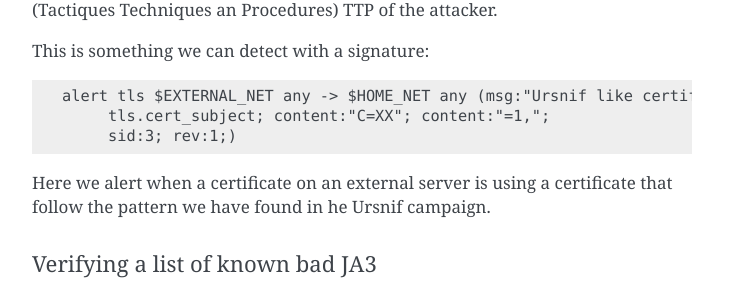
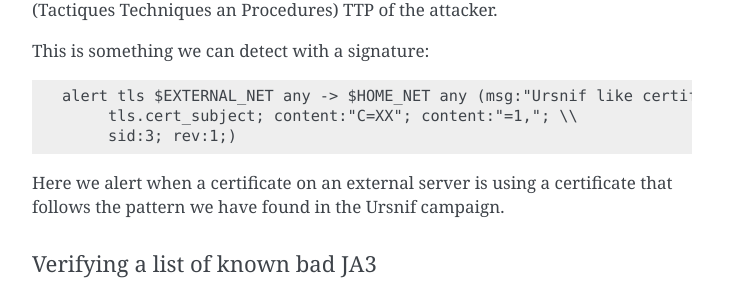
Before and after one commit to StamusNetworks/suricata-4-analysts, a Sphinx documentation site: the page built from source/tls-threat-hunting.rst, in a window 1280 px wide and 900 px high, scrolled down 5624 px. Shown: the part 343-650 px from the top of the window, without its empty margins (388-1141 px from the left). Built offline with Sphinx 7.4.7, drawn with Linux system fonts in a browser that asks for light colours.

Commit message:
tls: syntax and typo

```diff
--- a/source/tls-threat-hunting.rst
+++ b/source/tls-threat-hunting.rst
@@ -237,10 +237,10 @@ This is something we can detect with a signature:
 .. code-block::
 
   alert tls $EXTERNAL_NET any -> $HOME_NET any (msg:"Ursnif like certificate"; \\
-       tls.cert_subject; content:"C=XX"; content:"=1,";
+       tls.cert_subject; content:"C=XX"; content:"=1,"; \\
        sid:3; rev:1;)
 
-Here we alert when a certificate on an external server is using a certificate that follow the pattern we have found in he
+Here we alert when a certificate on an external server is using a certificate that follows the pattern we have found in the
 Ursnif campaign.
 
 Verifying a list of known bad JA3
```
